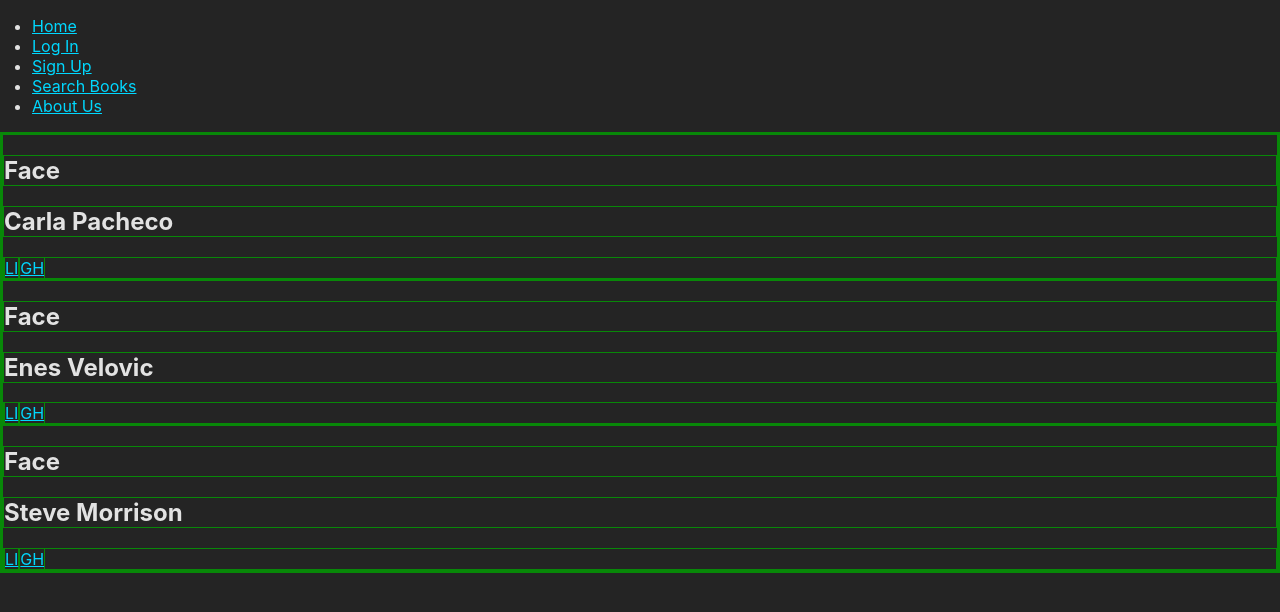
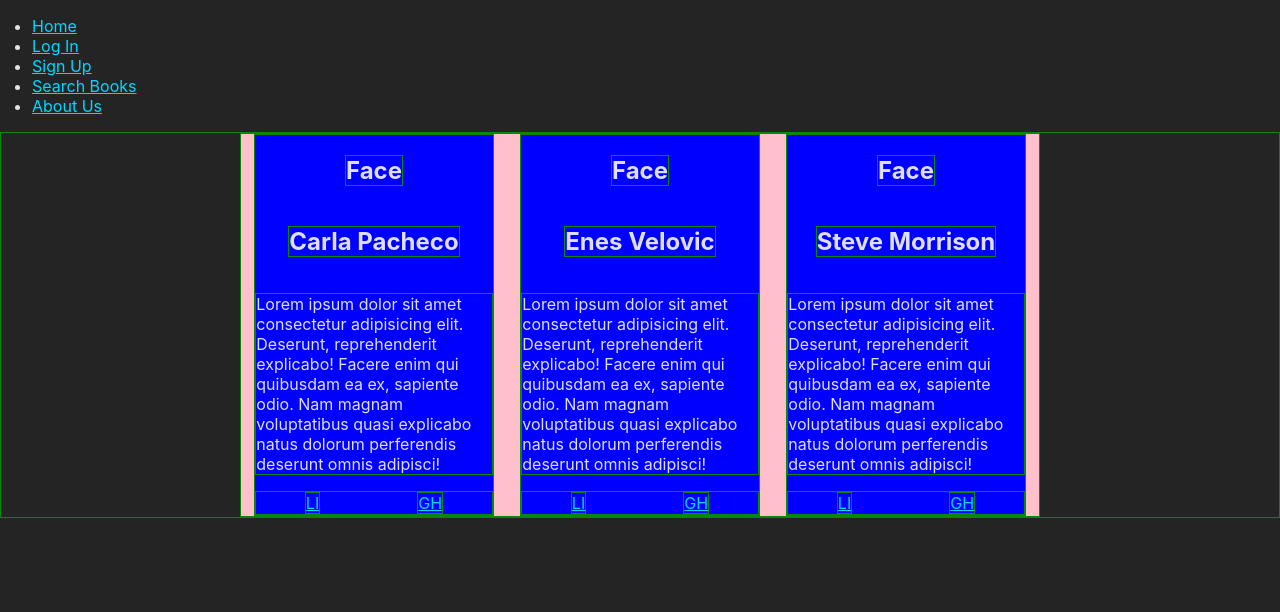
Before and after one commit to cmpacheco23/fantastic-books-front-end, a React (Vite) app: page /about in a window 1280 px wide. Shown: the top 612 px of the page. Built offline with nearby package versions, Linux system fonts and the light colour scheme; no server answers.

Commit message:
set up dev cards

```diff
--- a/src/pages/AboutUs/AboutUs.jsx
+++ b/src/pages/AboutUs/AboutUs.jsx
@@ -9,7 +9,10 @@ const AboutUs = () => {
         <div>
             <h2>Face</h2>
             <h2>Carla Pacheco</h2>
-            <div>
+            <p>
+              Lorem ipsum dolor sit amet consectetur adipisicing elit. Deserunt, reprehenderit explicabo! Facere enim qui quibusdam ea ex, sapiente odio. Nam magnam voluptatibus quasi explicabo natus dolorum perferendis deserunt omnis adipisci!
+            </p>
+            <div className={styles.links}>
               <a href='https://www.linkedin.com/in/thecarlapacheco/'>LI</a>
               <a href='https://github.com/cmpacheco23'>GH</a>
             </div>
@@ -18,7 +21,10 @@ const AboutUs = () => {
           <div>
             <h2>Face</h2>
             <h2>Enes Velovic</h2>
-            <div>
+            <p>
+              Lorem ipsum dolor sit amet consectetur adipisicing elit. Deserunt, reprehenderit explicabo! Facere enim qui quibusdam ea ex, sapiente odio. Nam magnam voluptatibus quasi explicabo natus dolorum perferendis deserunt omnis adipisci!
+            </p>
+            <div className={styles.links}>
               <a href='https://www.linkedin.com/in/enesvelovic/'>LI</a>
               <a href='https://github.com/NSnyc'>GH</a>
             </div>
@@ -27,7 +33,10 @@ const AboutUs = () => {
           <div>
             <h2>Face</h2>
             <h2>Steve Morrison</h2>
-            <div>
+            <p>
+              Lorem ipsum dolor sit amet consectetur adipisicing elit. Deserunt, reprehenderit explicabo! Facere enim qui quibusdam ea ex, sapiente odio. Nam magnam voluptatibus quasi explicabo natus dolorum perferendis deserunt omnis adipisci!
+            </p>
+            <div className={styles.links}>
               <a href='https://www.linkedin.com/in/steven-ansman-morrison/'>LI</a>
               <a href='https://github.com/venmorr'>GH</a>
             </div>
--- a/src/pages/AboutUs/AboutUs.module.css
+++ b/src/pages/AboutUs/AboutUs.module.css
@@ -1,3 +1,28 @@
 main, main * {
   border: 1px solid #088808;
 }
+
+main {
+  display: flex;
+  justify-content: center;
+}
+
+.devCard {
+  background-color: pink;
+  display: flex;
+  max-width: 800px;
+  justify-content: space-around;
+}
+
+.devCard > div {
+  background-color: blue;
+  display: flex;
+  flex-direction: column;
+  align-items: center;
+  width: 30%;
+}
+.links {
+  display: flex;
+  justify-content: space-around;
+  width: 100%;
+}
```
